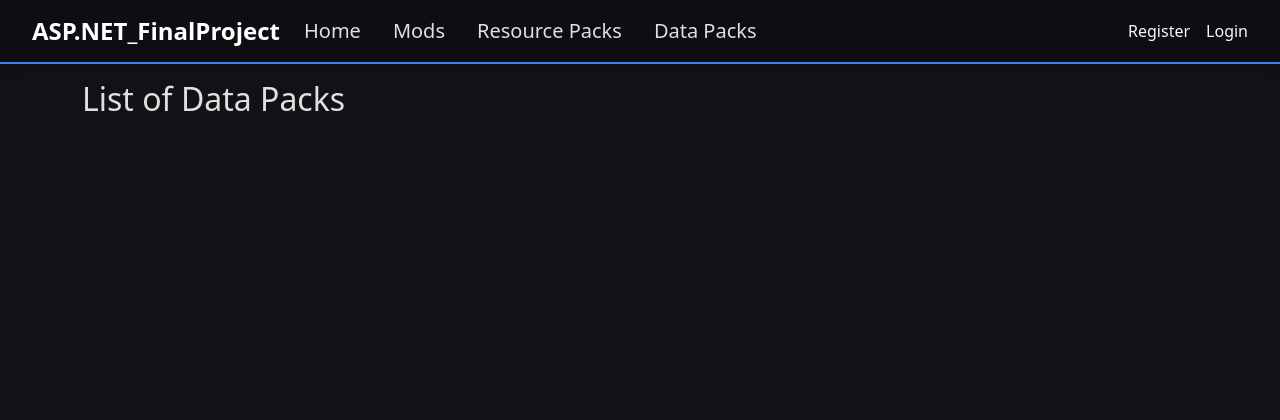
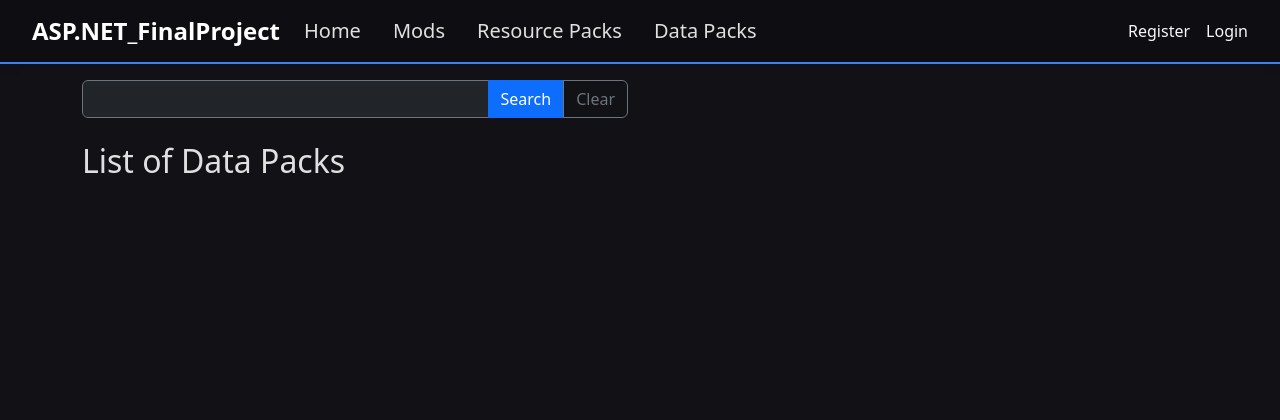
Before and after one commit to StoryBuild/ASP.NET-FinalProject, an ASP.NET Core app: page /DataPacks in a window 1280 px wide. Shown: the top 420 px of the page. Run offline with ASP.NET Core 8, Linux system fonts and the light colour scheme; style sheets or scripts are compiled from the project's sources.

Commit message:
Added search and filtering functionality to DataPacks catalog

```diff
--- a/ASP.NET-FinalProject/Controllers/DataPacksController.cs
+++ b/ASP.NET-FinalProject/Controllers/DataPacksController.cs
@@ -15,16 +15,22 @@ namespace ASP.NET_FinalProject.Controllers
             _context = context;
         }
 
-        public async Task<IActionResult> Index()
+        public async Task<IActionResult> Index(string searchString)
         {
-            var dataPacks = await _context.DataPacks
+            ViewData["CurrentFilter"] = searchString;
+
+            var dataPacks = _context.DataPacks
                 .Include(d => d.DataPackCategory)
                 .Include(d => d.GameVersion)
-                .ToListAsync();
+                .AsQueryable();
 
-            return View(dataPacks);
+            if (!String.IsNullOrEmpty(searchString))
+            {
+                dataPacks = dataPacks.Where(s => s.Title.Contains(searchString) || s.Author.Contains(searchString));
+            }
+
+            return View(await dataPacks.ToListAsync());
         }
-
         public async Task<IActionResult> Details(int? id)
         {
             if (id == null) return NotFound();
--- a/ASP.NET-FinalProject/Views/DataPacks/Index.cshtml
+++ b/ASP.NET-FinalProject/Views/DataPacks/Index.cshtml
@@ -4,6 +4,19 @@
     ViewData["Title"] = "Data Packs Catalog";
 }
 
+<form asp-action="Index" method="get" class="mb-4">
+    <div class="row">
+        <div class="col-md-6">
+            <div class="input-group">
+                <input type="text" name="searchString" value="@ViewData["CurrentFilter"]"
+                       class="form-control bg-dark text-light border-secondary"
+                       placeholder="Search..." />
+                <button type="submit" class="btn btn-primary">Search</button>
+                <a asp-action="Index" class="btn btn-outline-secondary">Clear</a>
+            </div>
+        </div>
+    </div>
+</form>
 <div class="d-flex justify-content-between align-items-center mb-4">
     <h2>List of Data Packs</h2>
     @if (User.IsInRole("Administrator"))
```
